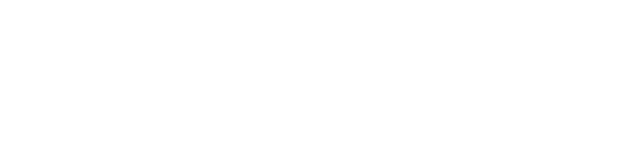
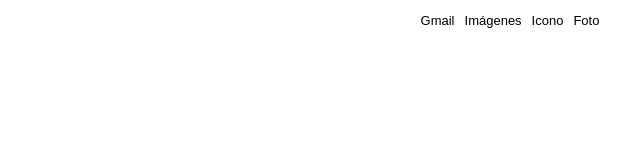
Before and after one commit to valentinbegnis/Clon_de_Google, a plain HTML site: page index.html in a window 1280 px wide. Shown: the whole page, without its empty margins (640-1280 px from the left). Drawn offline with Linux system fonts and the light colour scheme.

Commit message:
Agrego header y le doy estilo

```diff
--- a/css/main.css
+++ b/css/main.css
@@ -0,0 +1,36 @@
+
+body {
+    margin: 0;
+    padding: 0;
+    font-size: 13px;
+    font-family: Arial, Helvetica, sans-serif;
+}
+
+a {
+    text-decoration: none;
+    cursor: pointer;
+}
+
+header {
+    width: 100%;
+    height: 60px;
+}
+
+header nav {
+    display: flex;
+    justify-content: flex-end;
+}
+
+header nav .nav-right-section {
+    width: 250px;
+    height: auto;
+    display: flex;
+    list-style: none;
+    justify-content: center;
+    align-items: center;
+}
+
+nav .nav-right-section a {
+    margin-right: 10px;
+    color: #000;
+}
--- a/index.html
+++ b/index.html
@@ -8,6 +8,23 @@
     <link rel="stylesheet" href="./css/main.css">
 </head>
 <body>
-
+    <header>
+        <nav>
+            <ul class="nav-right-section">
+                <li>
+                    <a href="">Gmail</a>
+                </li>
+                <li>
+                    <a href="">Imágenes</a>
+                </li>
+                <li>
+                    <a href="">Icono</a>
+                </li>
+                <li>
+                    <a href="">Foto</a>
+                </li>
+            </ul>
+        </nav>
+    </header>
 </body>
 </html>
```
